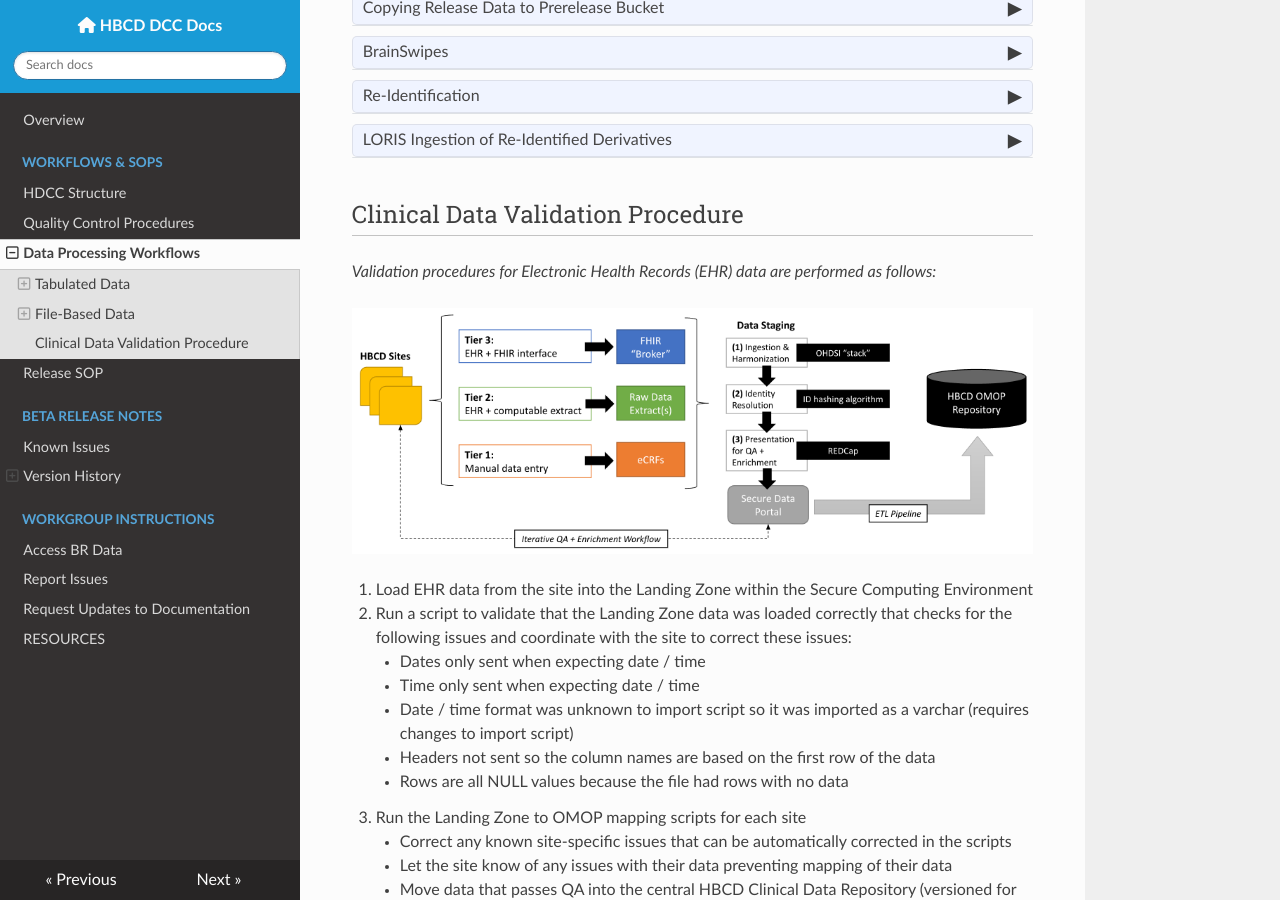
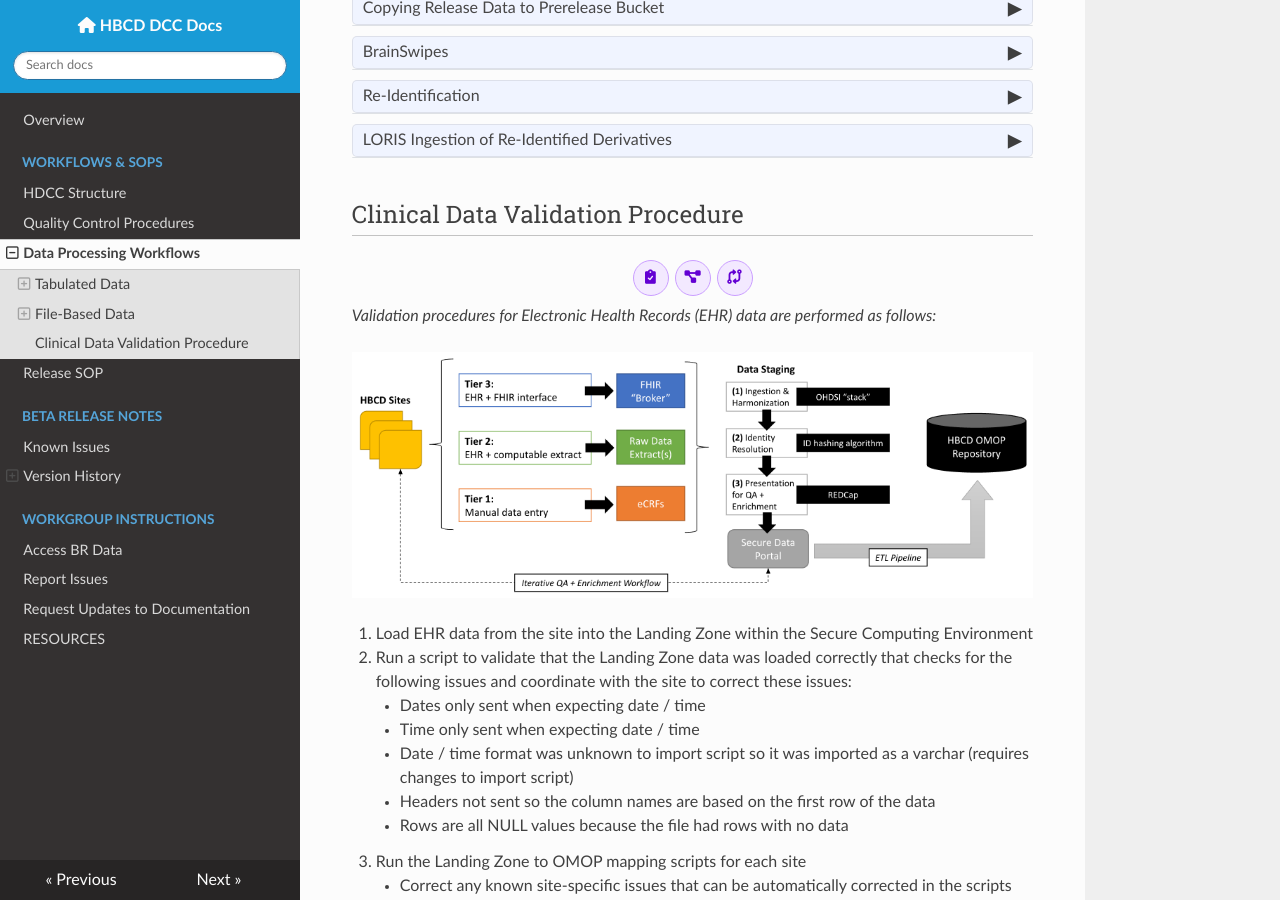
Before and after one commit to DCAN-Labs/hbcd-docs-internal, an MkDocs documentation site: the page built from docs/workflows/data-proc-wf.md, in a window 1280 px wide and 900 px high, scrolled down 3765 px. Built offline with MkDocs 1.6.1, drawn with Linux system fonts in a browser that asks for light colours; nearby versions of some CDN libraries.

Commit message:
add pillar icons to clinical validation section and fix broken link

```diff
--- a/docs/workflows/data-proc-wf.md
+++ b/docs/workflows/data-proc-wf.md
@@ -403,6 +403,33 @@ Processing pipelines are run in CBRAIN and outputs are stored in session-specifi
 </div>
 
 ## Clinical Data Validation Procedure
+
+<div class="pill-center">
+  <a href="../../#data-quality-checks" target="_blank" class="pill-link-wrapper">
+    <span class="pill-link">
+      <span class="tooltip">
+        <i class="fa-solid fa-clipboard-check" style="color: #6300d3;"></i>
+        <span class="tooltiptext">Data quality checks<br><i>Click to learn more</i></span>
+      </span>
+    </span>
+  </a>
+  <a href="../../#project-management" target="_blank" class="pill-link-wrapper">
+    <span class="pill-link">
+      <span class="tooltip">
+        <i class="fa-solid fa-diagram-project" style="color: #6300d3;"></i>
+        <span class="tooltiptext">Project Management<br><i>Click to learn more</i></span>
+      </span>
+    </span>
+  </a>
+  <a href="../../#reproducibility" target="_blank" class="pill-link-wrapper">
+    <span class="pill-link">
+      <span class="tooltip">
+        <i class="fa-solid fa-code-compare" style="color: #6300d3;"></i>
+        <span class="tooltiptext">Reproducibility<br><i>Click to learn more</i></span>
+      </span>
+    </span>
+  </a>
+</div>
 
 *Validation procedures for Electronic Health Records (EHR) data are performed as follows:*
 
```
Also changed, not shown: docs/workflows/qc.md (+1 -1 lines).
